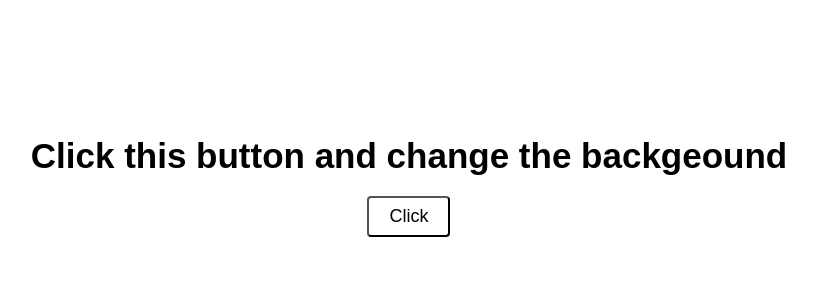
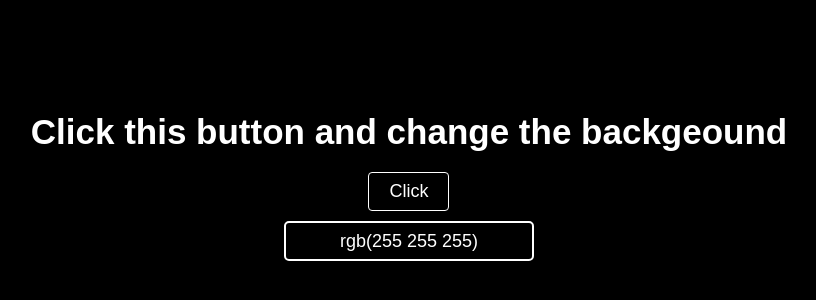
Before and after one commit to sahadot001s/Background-Color-Change, a plain HTML site: page index.html in a window 1280 px wide. Shown: the part 214-514 px from the top of the page, without its empty margins (231-1047 px from the left). Drawn offline with Linux system fonts and the light colour scheme.

Commit message:
new change

```diff
--- a/index.html
+++ b/index.html
@@ -11,6 +11,7 @@
     <div class="container">
         <h3>Click this button and change the backgeound</h3>
         <button id="btn" onclick="changColor()">Click</button>
+        <p id="stor">rgb(255 255 255)</p>
     </div>
 
     <script src="./main.js"></script>
--- a/main.js
+++ b/main.js
@@ -1,6 +1,13 @@
+let stor = document.getElementById("stor");
+
 function changColor() {
-document.body.style.backgroundColor =
-    'rgb(' + Math.random() * 255 +
-    ',' + Math.random() * 255 + ','
-    + Math.random() * 255 + ')';
+// document.body.style.backgroundColor =
+//     'rgb(' + Math.random() * 255 +
+//     ',' + Math.random() * 255 + ','
+//     + Math.random() * 255 + ')';
+
+    stor.innerHTML = document.body.style.backgroundColor =
+    'rgb(' + parseInt(Math.random() * 255) +
+    ',' + parseInt(Math.random() * 255) + ','
+    + parseInt(Math.random() * 255) + ')';
 }
--- a/style.css
+++ b/style.css
@@ -10,26 +10,44 @@ body{
     display: flex;
     justify-content: center;
     align-items: center;
+    background-color: #000;
 }
 
 .container{
     text-align: center;
+    display: flex;
+    flex-wrap: nowrap;
+    flex-direction: column;
+    align-items: center;
 }
 
 .container h3{
     font-size: 35px;
     font-family: Arial, Helvetica, sans-serif;
-    color: auto;
+    color: #fff;
     margin-bottom: 20px;
 }
 
 .container button{
     font-size: 18px;
-    color: auto;
+    color: #fff;
     background: transparent;
-    border: 1.5px solid auto;
-    box-shadow: 0px 0px 0px black;
+    border: 1.5px solid;
     padding: 8px 20px;
     border-radius: 4px;
     cursor: pointer;
 }
+
+.container p{
+    width: 250px;
+    height: 40px;
+    text-align: center;
+    border: 2px solid;
+    border-radius: 5px;
+    padding: 8px 0px;
+    font-size: 18px;
+    font-family: Arial, Helvetica, sans-serif;
+    margin-top: 10px;
+    color: #fff;
+    background-color: transparent;
+}
```
